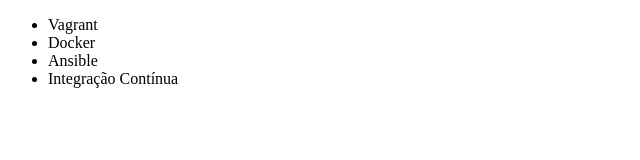
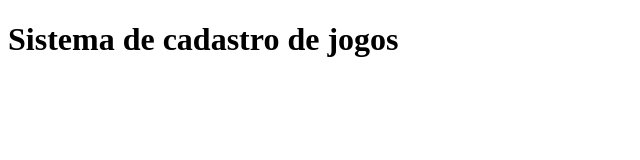
Before and after one commit to caioffreire/Treino-git-ALURA, a plain HTML site: page index.html in a window 1280 px wide. Shown: the whole page, without its empty margins (0-640 px from the left). Drawn offline with Linux system fonts and the light colour scheme.

Commit message:
criando o arquivo index do projeto

```diff
--- a/index.html
+++ b/index.html
@@ -1,15 +1,12 @@
 <!DOCTYPE html>
-<html lang="en">
+<html lang="pt-br">
 <head>
     <meta charset="UTF-8">
-    <title>Cursos da Alura</title>
+    <meta http-equiv="X-UA-Compatible" content="IE=edge">
+    <meta name="viewport" content="width=device-width, initial-scale=1.0">
+    <title>Meus jogos</title>
 </head>
 <body>
-    <ul>
-        <li>Vagrant</li>
-        <li>Docker</li>
-        <li>Ansible</li>
-        <li>Integração Contínua</li>
-    </ul>
+    <h1>Sistema de cadastro de jogos</h1>
 </body>
 </html>
```
Also changed, not shown: 1 other file.
